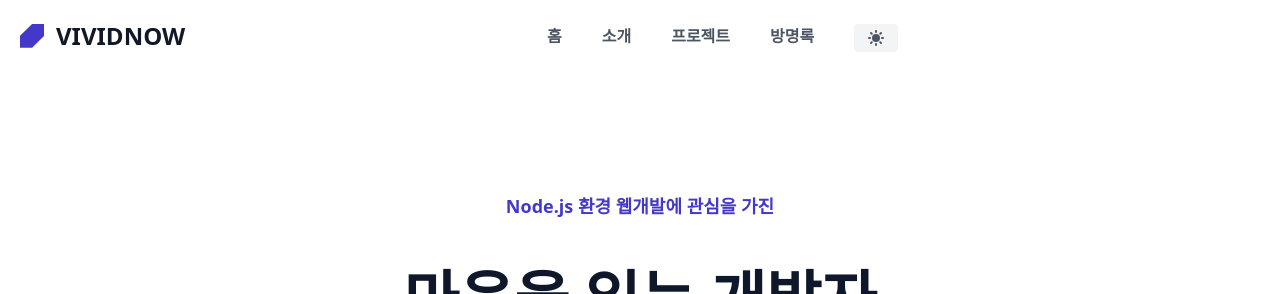
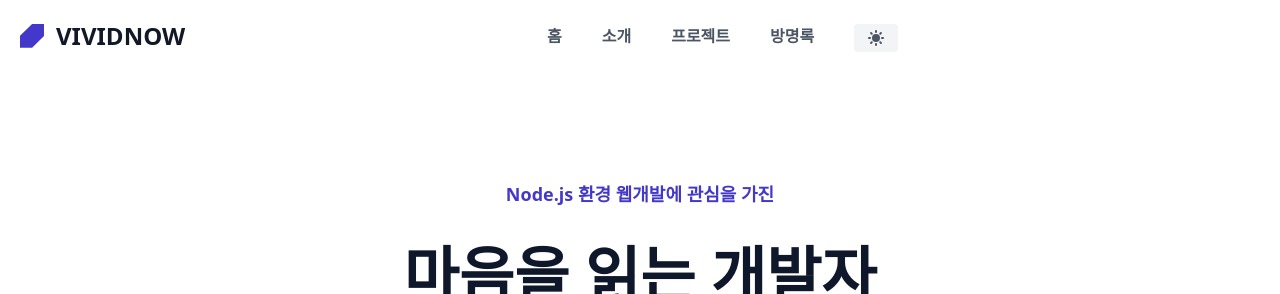
Before and after one commit to belucent0/my-Blog-with-Next.js, a Next.js app: page / in a window 1280 px wide. Shown: the top 294 px of the page. Built offline with nearby package versions, Linux system fonts and the light colour scheme; no server answers.

Commit message:
:수정, 디플로이 문제

```diff
--- a/app/components/Hero.js
+++ b/app/components/Hero.js
@@ -8,7 +8,7 @@ export default function Hero() {
   });
   return (
     <>
-      <p className="p-2 font-bold text-indigo-700 sm:text-base md:py-6 md:text-lg">
+      <p className="p-2 font-bold text-indigo-700 sm:text-base md:py-3 md:text-lg">
         Node.js 환경 웹개발에 관심을 가진
       </p>
       <h1 className="text-3xl font-bold sm:text-5xl md:py-6 md:text-6xl">
--- a/app/layout.js
+++ b/app/layout.js
@@ -1,10 +1,11 @@
 "use client";
 import "./globals.css";
 import { Providers } from "./provider";
+import Footer from "./components/footer";
 import Header from "./components/header";
-import Footer from "./components/footer";
 import { SessionProvider } from "next-auth/react";
 import Head from "./head";
+
 
 export default function RootLayout({ children }) {
   return (
@@ -13,7 +14,7 @@ export default function RootLayout({ children }) {
         <SessionProvider>
           <Providers>
             <Head/>
-            <Header />
+            <Header/>
             {children}
             <Footer />
           </Providers>
```
